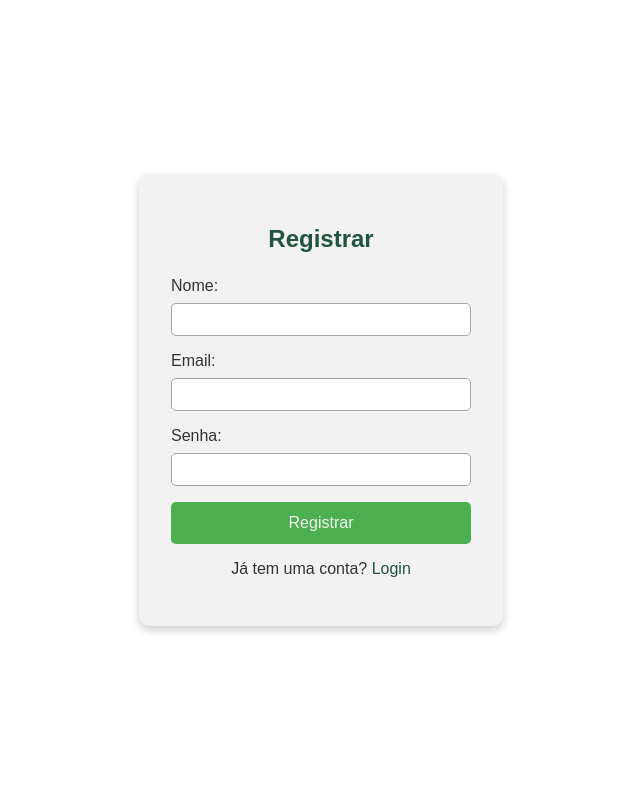
After one commit to italovarzone/ecogames-tcc, a PHP site: page /telas/registro/index.html in a window 1280 px wide. The commit adds this page. Shown: the whole page, without its empty margins (319-959 px from the left). Run offline with PHP 8.4, Linux system fonts and the light colour scheme.

Commit message:
feat: Ajuste plataforma e paths do projeto.

```diff
--- a/src/index.html
+++ b/src/index.html
@@ -3,15 +3,15 @@
 <head>
   <meta charset="UTF-8">
   <meta name="viewport" content="width=device-width, initial-scale=1.0">
-  <link rel="stylesheet" href="css/style.css">
+  <link rel="stylesheet" href="style.css">
   <title>Bem-vindo ao Ecogames</title>
 </head>
 <body>
   <div class="container">
     <h1>Ecogames</h1>
     <div class="buttons">
-      <button onclick="window.location.href='login/login.html'">Login</button>
-      <button onclick="window.location.href='register/register.html'">Registrar</button>
+      <button onclick="window.location.href='telas/login/index.html'">Login</button>
+      <button onclick="window.location.href='telas/registro/index.html'">Registrar</button>
     </div>
   </div>
 </body>
--- a/src/telas/home/index.html
+++ b/src/telas/home/index.html
@@ -27,7 +27,7 @@
         <li onclick="loadGame('hangame')">Hangame</li>
       </ul>
       <footer class="footer">
-        <p>v1.0.0 - Todos os direitos reservados &copy; 2024</p>
+        <p>v1.0.0-beta1 - Todos os direitos reservados &copy; 2024</p>
       </footer>
     </aside>
     <main class="content">
--- a/src/telas/home/script.js
+++ b/src/telas/home/script.js
@@ -36,7 +36,7 @@ function hidePlayerInfo() {
 }
 
 function goToPerfil() {
-    window.location.href = '../telas/perfil/index.html';
+    window.location.href = '../perfil/index.html';
 }
 
 function loadGame(game) {
--- a/src/telas/login/index.html
+++ b/src/telas/login/index.html
@@ -3,7 +3,7 @@
 <head>
   <meta charset="UTF-8">
   <meta name="viewport" content="width=device-width, initial-scale=1.0">
-  <link rel="stylesheet" href="login.css">
+  <link rel="stylesheet" href="style.css">
   <title>Login - Plataforma de Jogos</title>
 </head>
 <body>
@@ -16,8 +16,8 @@
       <input type="password" id="login-password" required>
       <button type="submit">Entrar</button>
     </form>
-    <p>Não tem uma conta? <a href="/register/register.html">Registrar</a></p>
+    <p>Não tem uma conta? <a href="../registro/index.html">Registrar</a></p>
   </div>
-  <script src="login.js"></script>
+  <script src="script.js"></script>
 </body>
 </html>
--- a/src/telas/perfil/index.html
+++ b/src/telas/perfil/index.html
@@ -9,14 +9,14 @@
 </head>
 <body>
   <div class="perfil-container">
-    <h1>Perfil</h1>
     <div class="perfil-card">
-      <img src="..\assets\img\avatar-teste.webp" alt="Avatar do Usuário" class="perfil-avatar">
+      <img src="..\..\..\assets\img\avatar-teste.webp" alt="Avatar do Usuário" class="perfil-avatar">
       <div class="perfil-info">
         <h2>Ítalo</h2>
         <p>Nível: 10</p>
         <p>Experiência: 1500 XP</p>
         <button class="btn-edit" onclick="editProfile()">Editar Perfil</button>
+        <button class="btn-edit" onclick="exitPerfil()">Sair</button>
       </div>
       <div class="perfil-stats">
         <h2>Estatísticas</h2>
--- a/src/telas/perfil/style.css
+++ b/src/telas/perfil/style.css
@@ -14,9 +14,9 @@
     justify-content: center;
     align-items: center;
     height: 100vh;
-    background-color: var(--cor-secundaria);
     font-family: var(--fonte-gamer);
     color: var(--cor-texto);
+    height: 100vh;
   }
 
   .perfil-container {
--- /dev/null
+++ b/src/telas/registro/index.html
@@ -0,0 +1,25 @@
+<!DOCTYPE html>
+<html lang="pt-BR">
+<head>
+  <meta charset="UTF-8">
+  <meta name="viewport" content="width=device-width, initial-scale=1.0">
+  <link rel="stylesheet" href="style.css">
+  <title>Registrar - Plataforma de Jogos</title>
+</head>
+<body>
+  <div id="auth-container">
+    <h2>Registrar</h2>
+    <form id="register-form">
+      <label for="register-name">Nome:</label>
+      <input type="text" id="register-name" required>
+      <label for="register-email">Email:</label>
+      <input type="email" id="register-email" required>
+      <label for="register-password">Senha:</label>
+      <input type="password" id="register-password" required>
+      <button type="submit">Registrar</button>
+    </form>
+    <p>Já tem uma conta? <a href="../login/index.html">Login</a></p>
+  </div>
+  <script src="script.js"></script>
+</body>
+</html>
--- /dev/null
+++ b/src/telas/registro/script.js
@@ -0,0 +1,27 @@
+document
+  .getElementById("register-form")
+  .addEventListener("submit", function (event) {
+    event.preventDefault();
+    const email = document.getElementById("register-email").value;
+    const password = document.getElementById("register-password").value;
+
+    fetch("http://localhost:5000/api/auth/register", {
+      method: "POST",
+      headers: {
+        "Content-Type": "application/json",
+      },
+      body: JSON.stringify({ email, password }),
+    })
+      .then((response) => response.json())
+      .then((data) => {
+        if (data.success) {
+          alert("Registro bem-sucedido. Por favor, faça login.");
+          window.location.href = "/login/login.html";
+        } else {
+          alert("Erro no registro. Por favor, tente novamente.");
+        }
+      })
+      .catch((error) => {
+        console.error("Erro ao fazer registro:", error);
+      });
+  });
--- /dev/null
+++ b/src/telas/registro/style.css
@@ -0,0 +1,81 @@
+/* Variáveis de cor e tipografia */
+:root {
+    --cor-primaria: #22543d;
+    --cor-secundaria: #a5a5a5;
+    --cor-fundo: #f2f2f2;
+    --cor-texto: #333;
+    --cor-botao: #4caf50;
+    --fonte-gamer: "Secular One", sans-serif;
+  }
+
+  body {
+    margin: 0;
+    display: flex;
+    justify-content: center;
+    align-items: center;
+    height: 100vh;
+    font-family: var(--fonte-gamer);
+    color: var(--cor-texto);
+  }
+
+  #auth-container {
+    background-color: var(--cor-fundo);
+    padding: 2rem;
+    border-radius: 10px;
+    box-shadow: 0 4px 8px rgba(0, 0, 0, 0.2);
+    text-align: center;
+    width: 300px;
+  }
+
+  h2 {
+    margin-bottom: 1.5rem;
+    color: var(--cor-primaria);
+  }
+
+  form {
+    display: flex;
+    flex-direction: column;
+  }
+
+  label {
+    margin-bottom: 0.5rem;
+    text-align: left;
+  }
+
+  input {
+    padding: 0.5rem;
+    margin-bottom: 1rem;
+    border: 1px solid var(--cor-secundaria);
+    border-radius: 5px;
+    font-family: var(--fonte-gamer);
+  }
+
+  button {
+    background-color: var(--cor-botao);
+    color: var(--cor-fundo);
+    padding: 0.75rem;
+    border: none;
+    border-radius: 5px;
+    cursor: pointer;
+    font-family: var(--fonte-gamer);
+    font-size: 1rem;
+    transition: background-color 0.3s ease;
+  }
+
+  button:hover {
+    background-color: var(--cor-primaria);
+  }
+
+  p {
+    margin-top: 1rem;
+    color: var(--cor-texto);
+  }
+
+  a {
+    color: var(--cor-primaria);
+    text-decoration: none;
+  }
+
+  a:hover {
+    text-decoration: underline;
+  }
```
Also changed, not shown: src/telas/login/script.js (added, +27 -0 lines), src/telas/login/style.css (added, +81 -0 lines), src/telas/perfil/script.js (+7 -1 lines).
